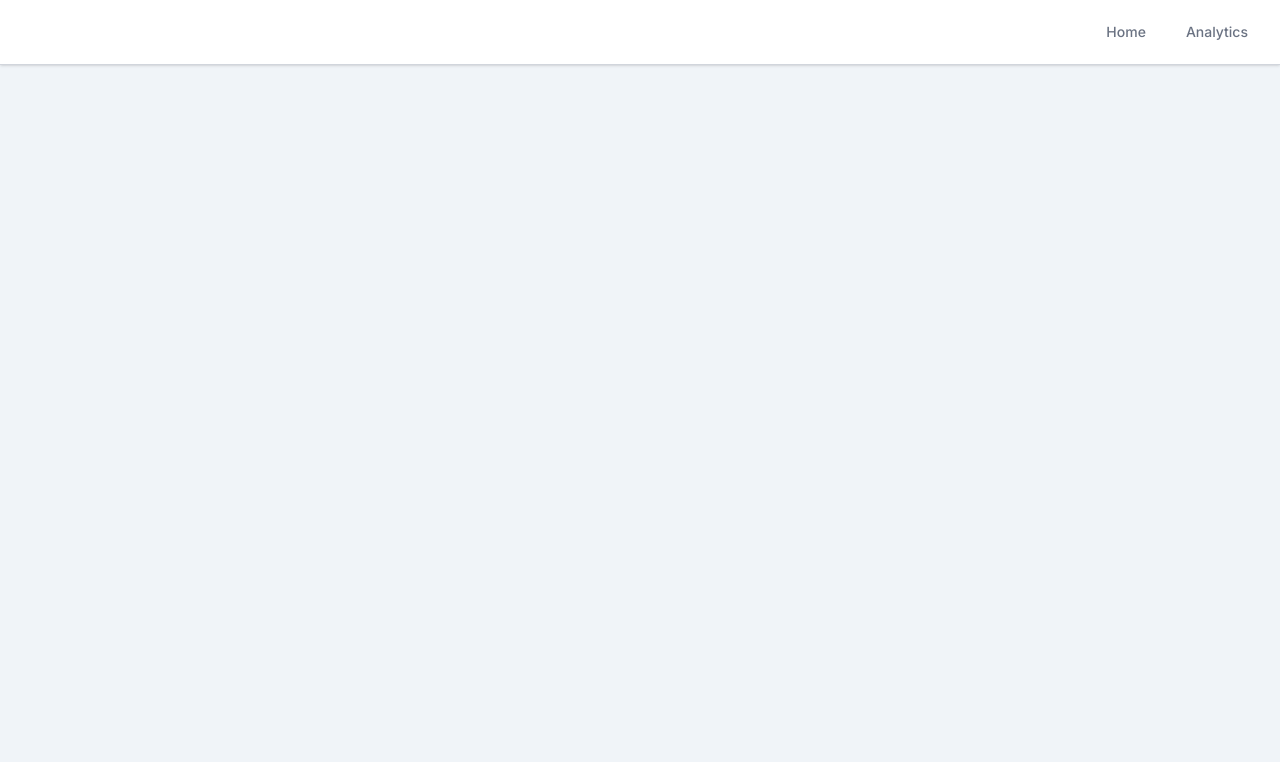
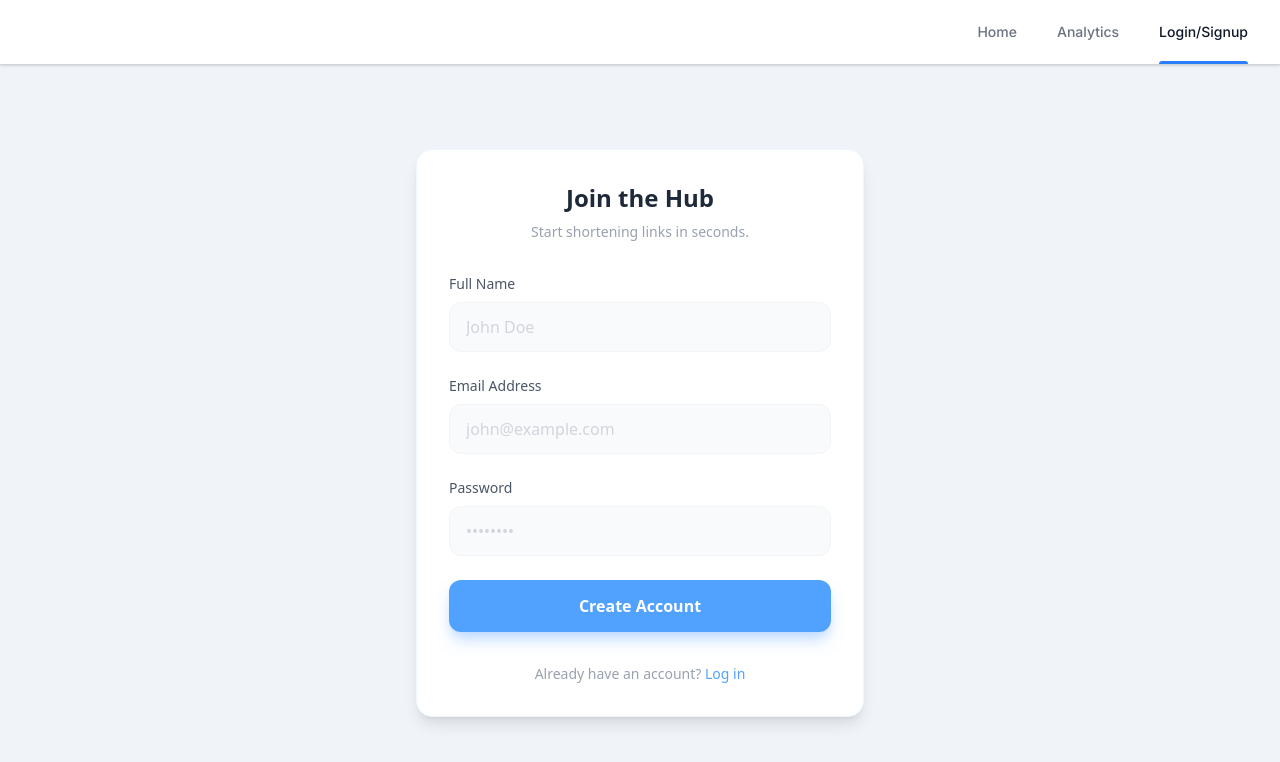
Before and after one commit to tanishmundra-codes/URL-Shortener, a React (Vite) app in the folder Frontend/: page /signup in a window 1280 px wide. Before the commit this address had no page. Shown: the top 762 px of the page. Built offline with nearby package versions, Linux system fonts and the light colour scheme.

Commit message:
Design login and frontend

```diff
--- a/Frontend/src/App.jsx
+++ b/Frontend/src/App.jsx
@@ -1,7 +1,9 @@
 import { BrowserRouter as Router, Routes, Route } from 'react-router-dom';
-import Header from "./components/header"
+import Header from "./components/Header"
 import HeroSection from './components/HeroSection'
 import Analytics from './components/Analytics'
+import Signup from "./components/Signup"
+import Login from "./components/Login"
 
 function App() {
 
@@ -11,6 +13,8 @@ function App() {
       <Routes>
         <Route path='/' element={<HeroSection/>}></Route>
         <Route path='/analytics' element={<Analytics/>}></Route>
+        <Route path='/signup' element={<Signup/>}></Route>
+        <Route path='/login' element={<Login/>}></Route>
       </Routes>
     </Router>
   )
--- a/Frontend/src/components/Header.jsx
+++ b/Frontend/src/components/Header.jsx
@@ -30,11 +30,15 @@ const Header = () => {
             )}
           </Link>
 
-          {/* <div className="relative h-full flex items-center cursor-pointer group">
-            <span className="text-sm font-medium text-gray-500 hover:text-gray-700 transition-colors duration-200">
+          <Link to="/signup" className="relative h-full flex items-center cursor-pointer group">
+            <span className={`text-sm font-medium transition-colors duration-200
+              ${isActive('/signup') ? 'text-gray-900' : 'text-gray-500 hover:text-gray-700'}`}>
               Login/Signup
             </span>
-          </div>  */}
+            {isActive('/signup') && (
+              <div className="absolute left-0 right-0 bottom-0 h-0.75 bg-blue-500 rounded-t-md"></div>
+            )}
+          </Link>
 
         </nav>
       </header>
--- /dev/null
+++ b/Frontend/src/components/Login.jsx
@@ -0,0 +1,111 @@
+import React, { useState } from 'react';
+import { Link, useNavigate } from 'react-router-dom';
+
+const Login = () => {
+  const navigate = useNavigate();
+
+  const [formData, setFormData] = useState({
+    email: '',
+    password: ''
+  });
+
+  const handleChange = (e) => {
+    setFormData({ ...formData, [e.target.name]: e.target.value });
+  };
+
+  const handleSubmit = async (e) => {
+    e.preventDefault();
+
+    try {
+        const response = await fetch("http://localhost:3000/user/login", {
+            method: "POST",
+            headers: {
+                "Content-Type": "application/json",
+            },
+            body: JSON.stringify(formData)
+        });
+
+        const data = await response.json();
+
+        if (response.ok) {
+            console.log("Login Success:", data);
+            navigate('/');
+        } else {
+            alert(data.error || "Login failed");
+        }
+
+    } catch (error) {
+        console.error("Network Error:", error);
+        alert("Server not responding. Is the backend running?");
+    }
+  };
+
+  return (
+    <div className="w-full min-h-[calc(100vh-64px)] bg-[#f0f4f8] flex justify-center items-center p-6 font-sans">
+
+      {/* --- CARD CONTAINER --- */}
+      <div className="w-full max-w-md bg-white p-8 rounded-2xl shadow-lg border border-blue-50">
+
+        {/* Header Section */}
+        <div className="text-center mb-8">
+            <h2 className="text-2xl font-bold text-gray-800">Welcome Back</h2>
+            <p className="text-gray-400 text-sm mt-2">Enter your credentials to access your account.</p>
+        </div>
+
+        {/* Form Section */}
+        <form onSubmit={handleSubmit} className="space-y-6">
+
+            {/* Email Input */}
+            <div>
+                <label className="block text-gray-600 text-sm font-medium mb-2">Email Address</label>
+                <input
+                    type="email"
+                    name="email"
+                    value={formData.email}
+                    onChange={handleChange}
+                    required
+                    className="w-full px-4 py-3 rounded-xl bg-gray-50 border border-gray-100 focus:border-blue-400 focus:ring-4 focus:ring-blue-500/10 outline-none transition-all duration-200 text-gray-700 placeholder-gray-300"
+                    placeholder="john@example.com"
+                />
+            </div>
+
+            {/* Password Input */}
+            <div>
+                <div className="flex justify-between items-center mb-2">
+                    <label className="block text-gray-600 text-sm font-medium">Password</label>
+                    <a href="#" className="text-xs text-blue-400 hover:text-blue-500 font-medium">Forgot?</a>
+                </div>
+                <input
+                    type="password"
+                    name="password"
+                    value={formData.password}
+                    onChange={handleChange}
+                    required
+                    className="w-full px-4 py-3 rounded-xl bg-gray-50 border border-gray-100 focus:border-blue-400 focus:ring-4 focus:ring-blue-500/10 outline-none transition-all duration-200 text-gray-700 placeholder-gray-300"
+                    placeholder="••••••••"
+                />
+            </div>
+
+            {/* Submit Button */}
+            <button
+                type="submit"
+                className="w-full bg-blue-400 hover:bg-blue-500 text-white font-semibold py-3.5 rounded-xl transition-all duration-200 shadow-lg shadow-blue-200 hover:shadow-blue-300 hover:-translate-y-0.5"
+            >
+                Log In
+            </button>
+        </form>
+
+        {/* Footer Link */}
+        <div className="mt-8 text-center text-sm text-gray-400">
+            Don't have an account?{' '}
+            <Link to="/signup" className="text-blue-400 font-medium hover:text-blue-500 transition-colors">
+                Sign up
+            </Link>
+        </div>
+
+      </div>
+    </div>
+  );
+};
+
+export default Login;
--- /dev/null
+++ b/Frontend/src/components/Signup.jsx
@@ -0,0 +1,109 @@
+import React, { useState } from 'react';
+import { Link, useNavigate } from 'react-router-dom';
+
+const Signup = () => {
+  const [formData, setFormData] = useState({
+    name: '',
+    email: '',
+    password: ''
+  });
+
+  const handleChange =  (e) => {
+    setFormData({ ...formData, [e.target.name]: e.target.value });
+  };
+
+  const handleSubmit = async (e) => {
+    e.preventDefault();
+    console.log("Signup Data:", formData);
+    try {
+        const response = await fetch("http://localhost:3000/user/", {
+            method: "POST",
+            headers : {
+                "Content-Type" : "application/json",
+            },
+            body : JSON.stringify(formData)
+        });
+
+        const data = await response.json();
+
+        if (response.ok) {
+            console.log("Success:", data);
+            // navigate('/login');
+        } else {
+            console.error("Signup failed:", data.error);
+            alert(data.error || "Signup failed");
+        }
+    } catch (error) {
+        console.error("Network Error:", error);
+    }
+  };
+
+  return (
+    <div className="w-full min-h-[calc(100vh-64px)] bg-[#f0f4f8] flex justify-center items-center p-6 font-sans">
+
+      <div className="w-full max-w-md bg-white p-8 rounded-2xl shadow-lg border border-blue-50 animate-fade-in-up">
+
+        <div className="text-center mb-8">
+            <h2 className="text-2xl font-bold text-gray-800">Join the Hub</h2>
+            <p className="text-gray-400 text-sm mt-2">Start shortening links in seconds.</p>
+        </div>
+
+        <form onSubmit={handleSubmit} className="space-y-6">
+
+            <div>
+                <label className="block text-gray-600 text-sm font-medium mb-2">Full Name</label>
+                <input
+                    type="text"
+                    name="name"
+                    value={formData.name}
+                    onChange={handleChange}
+                    className="w-full px-4 py-3 rounded-xl bg-gray-50 border border-gray-100 focus:border-blue-400 focus:ring-4 focus:ring-blue-500/10 outline-none transition-all duration-200 text-gray-700 placeholder-gray-300"
+                    placeholder="John Doe"
+                />
+            </div>
+
+            <div>
+                <label className="block text-gray-600 text-sm font-medium mb-2">Email Address</label>
+                <input
+                    type="email"
+                    name="email"
+                    value={formData.email}
+                    onChange={handleChange}
+                    className="w-full px-4 py-3 rounded-xl bg-gray-50 border border-gray-100 focus:border-blue-400 focus:ring-4 focus:ring-blue-500/10 outline-none transition-all duration-200 text-gray-700 placeholder-gray-300"
+                    placeholder="john@example.com"
+                />
+            </div>
+
+            <div>
+                <label className="block text-gray-600 text-sm font-medium mb-2">Password</label>
+                <input
+                    type="password"
+                    name="password"
+                    value={formData.password}
+                    onChange={handleChange}
+                    className="w-full px-4 py-3 rounded-xl bg-gray-50 border border-gray-100 focus:border-blue-400 focus:ring-4 focus:ring-blue-500/10 outline-none transition-all duration-200 text-gray-700 placeholder-gray-300"
+                    placeholder="••••••••"
+                />
+            </div>
+
+            <button
+                type="submit"
+                className="w-full bg-blue-400 hover:bg-blue-500 text-white font-semibold py-3.5 rounded-xl transition-all duration-200 shadow-lg shadow-blue-200 hover:shadow-blue-300 hover:-translate-y-0.5"
+            >
+                Create Account
+            </button>
+        </form>
+
+        <div className="mt-8 text-center text-sm text-gray-400">
+            Already have an account?{' '}
+            <Link to="/login" className="text-blue-400 font-medium hover:text-blue-500 transition-colors">
+                Log in
+            </Link>
+        </div>
+
+      </div>
+    </div>
+  );
+};
+
+export default Signup;
```
